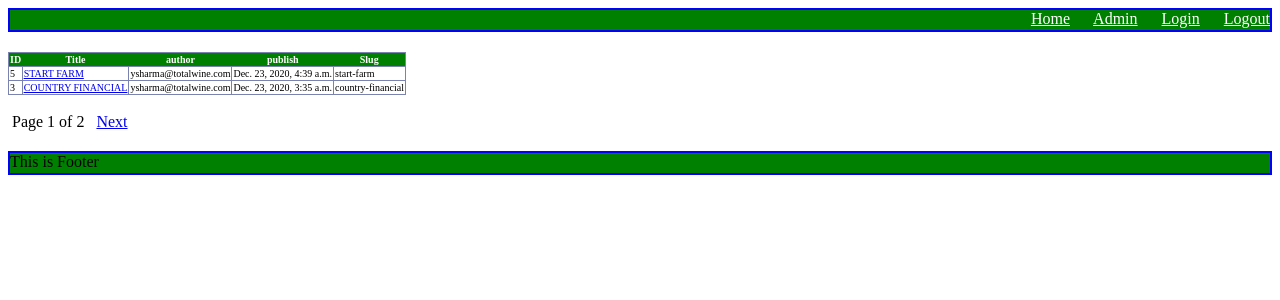
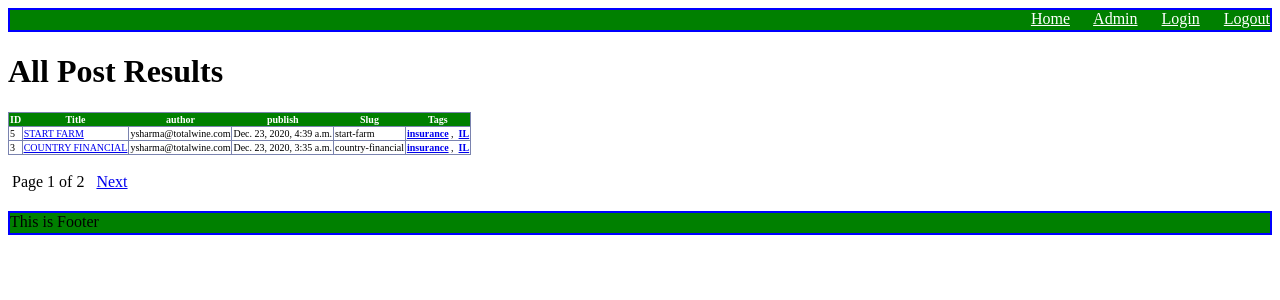
Before and after one commit to yoogesh1983/Different_Practice_Projects, a Django app: page /blog/home/ in a window 1280 px wide. Shown: the top 300 px of the page. Run offline with Django 3.2, Linux system fonts and the light colour scheme; data comes from the database, SQL or seed files in the repository; both versions use the stored data as it was after the commit; parts of the project's set-up code (start-up, migrations or seed data) failed here and were passed over.

Commit message:
django | blogpost

```diff
--- a/python/01_Django/YoogehPythonProject/blogpost/YMSBlog/urls.py
+++ b/python/01_Django/YoogehPythonProject/blogpost/YMSBlog/urls.py
@@ -7,6 +7,7 @@ urlpatterns = [
     #path('home/', views.getAllPost_ClassBasedView.as_view()),
 
     re_path('(?P<id>\d+)/share/$', views.sendMail),
+    re_path('tag/(?P<tag_slug>[-\w]+)/$', views.getAllPost, name='allPostsByTagName'),
 
     # replace id with the number of digits. d+ means digits can be of any numbers. if we don't provide + then it means only one digit
     #[-\w]+ means you can take alphanumeric character any number of times (since post is not digits)
--- a/python/01_Django/YoogehPythonProject/blogpost/YMSBlog/views.py
+++ b/python/01_Django/YoogehPythonProject/blogpost/YMSBlog/views.py
@@ -6,6 +6,7 @@ from django.core.paginator import Paginator, PageNotAnInteger, EmptyPage
 from django.http import HttpResponseRedirect
 from django.shortcuts import render, redirect, get_object_or_404
 from django.views.generic import ListView
+from taggit.models import Tag
 
 from . import forms
 from YMSBlog.models import Post
@@ -13,8 +14,12 @@ from YMSBlog.models import Post
 from .forms import EmailSendRequest, CommentRequest
 
 
-def getAllPost(request):
+def getAllPost(request, tag_slug=None):
     blogs = Post.objects.all()
+    tag = None
+    if tag_slug:
+        tag = get_object_or_404(Tag, slug=tag_slug)
+        blogs = blogs.filter(tags__in=[tag])
 
     paginator = Paginator(blogs, 2)  # how many results in one page you want to display?
     pageNumber = request.GET.get('page')
@@ -28,7 +33,7 @@ def getAllPost(request):
         # This happens if somebody passes ?page=200 in a request url
         blogs = paginator.page(paginator.num_pages)
 
-    ctx = {'blogs': blogs, 'classBasedView': True}
+    ctx = {'blogs': blogs, 'classBasedView': True, 'tag': tag}
     return render(request, 'blog/home.html', ctx)
 
 
@@ -42,9 +47,9 @@ def getPostDetail(request, year, month, day, post):
     # We have specified related_name='comments' in models.py file and this is why we can use post.comments
     allComments = post.comments.filter(active=True)
     submitted = False
-    if (request.method == 'POST'):
+    if request.method == 'POST':
         form = CommentRequest(request.POST)
-        if (form.is_valid()):
+        if form.is_valid():
             new_comment = form.save(commit=False)
             new_comment.post = post
             new_comment.save()
@@ -52,7 +57,7 @@ def getPostDetail(request, year, month, day, post):
     else:
         form = CommentRequest()
 
-    ctx = {'post': post, 'comments' : allComments ,'submitted': submitted, 'form': form}
+    ctx = {'post': post, 'comments': allComments, 'submitted': submitted, 'form': form}
     return render(request, 'blog/detail.html', ctx)
 
 
--- a/python/01_Django/YoogehPythonProject/blogpost/templates/blog/home.html
+++ b/python/01_Django/YoogehPythonProject/blogpost/templates/blog/home.html
@@ -4,6 +4,12 @@
 {% block body_part %}
 <!--You code starts here -->
 <!-- This is a ginga2 template language -->
+
+{% if tag %}
+<h1>Posts tagged with <strong>{{tag.name}}</strong></h1>
+{%else%}
+<h1>All Post Results</strong></h1>
+{% endif %}
 
 {% if blogs %}
 <table>
@@ -13,6 +19,7 @@
     <th>author</th>
     <th>publish</th>
     <th>Slug</th>
+    <th>Tags</th>
     </thead>
     {% for next in blogs %}
     <tr>
@@ -21,6 +28,14 @@
         <td>{{next.author}}</td>
         <td>{{next.publish}}</td>
         <td>{{next.slug}}</td>
+        <td>
+            {%for tag in next.tags.all%}
+                <a href="{%url 'allPostsByTagName' tag.slug%}"><strong>{{tag.name}}</strong></a>
+                {% if not forloop.last%},&nbsp;{%endif%}
+                <!-- <a href="/blog/tag/{{tag.name|lower}}"><strong>{{tag.name|lower}}</strong></a>,&nbsp; -->
+             {%endfor%}
+             <!-- {{next.tags.all|join:', '}} -->
+        </td>
     </tr>
     {% endfor %}
 
```
Also changed, not shown: python/01_Django/YoogehPythonProject/blogpost/db.sqlite3.
